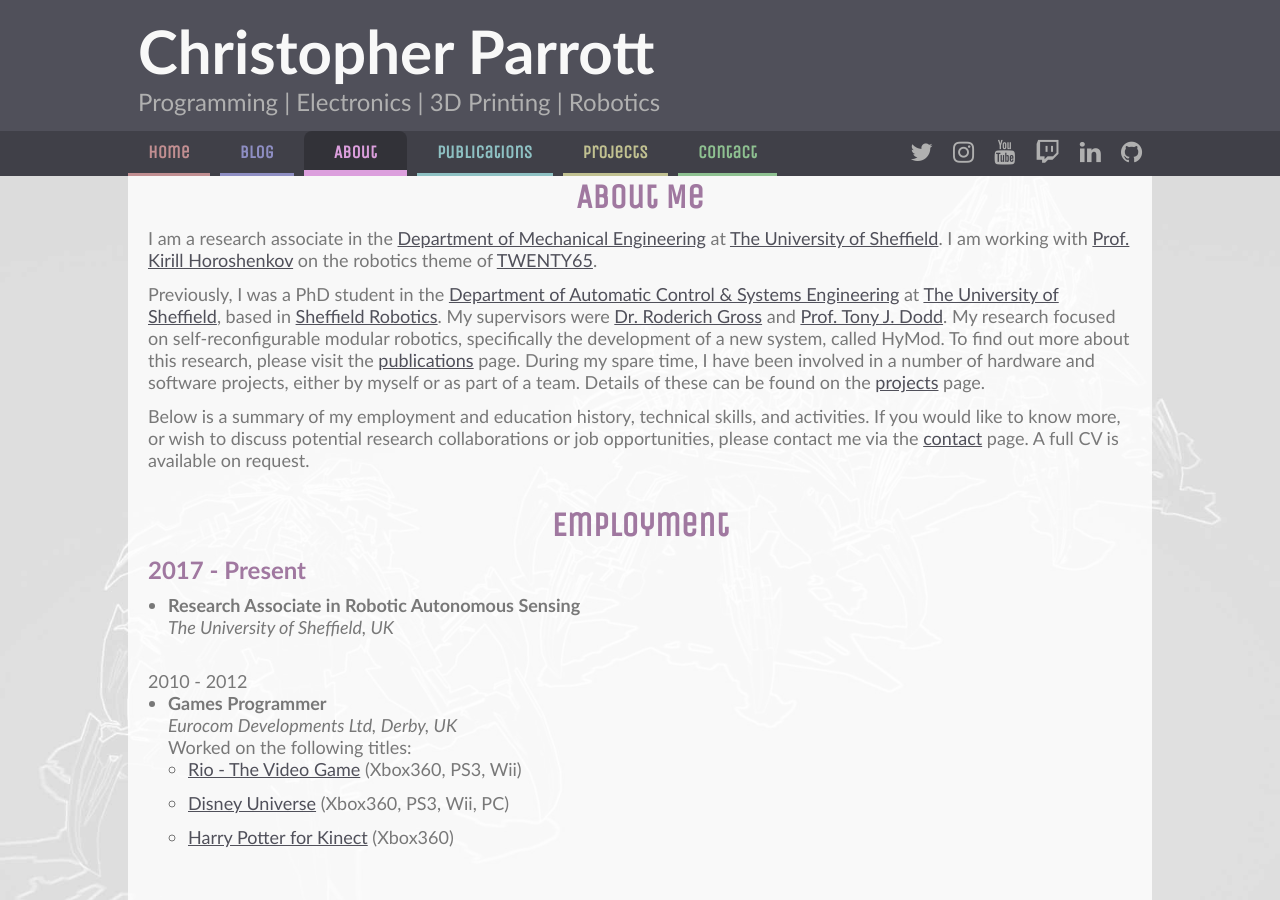
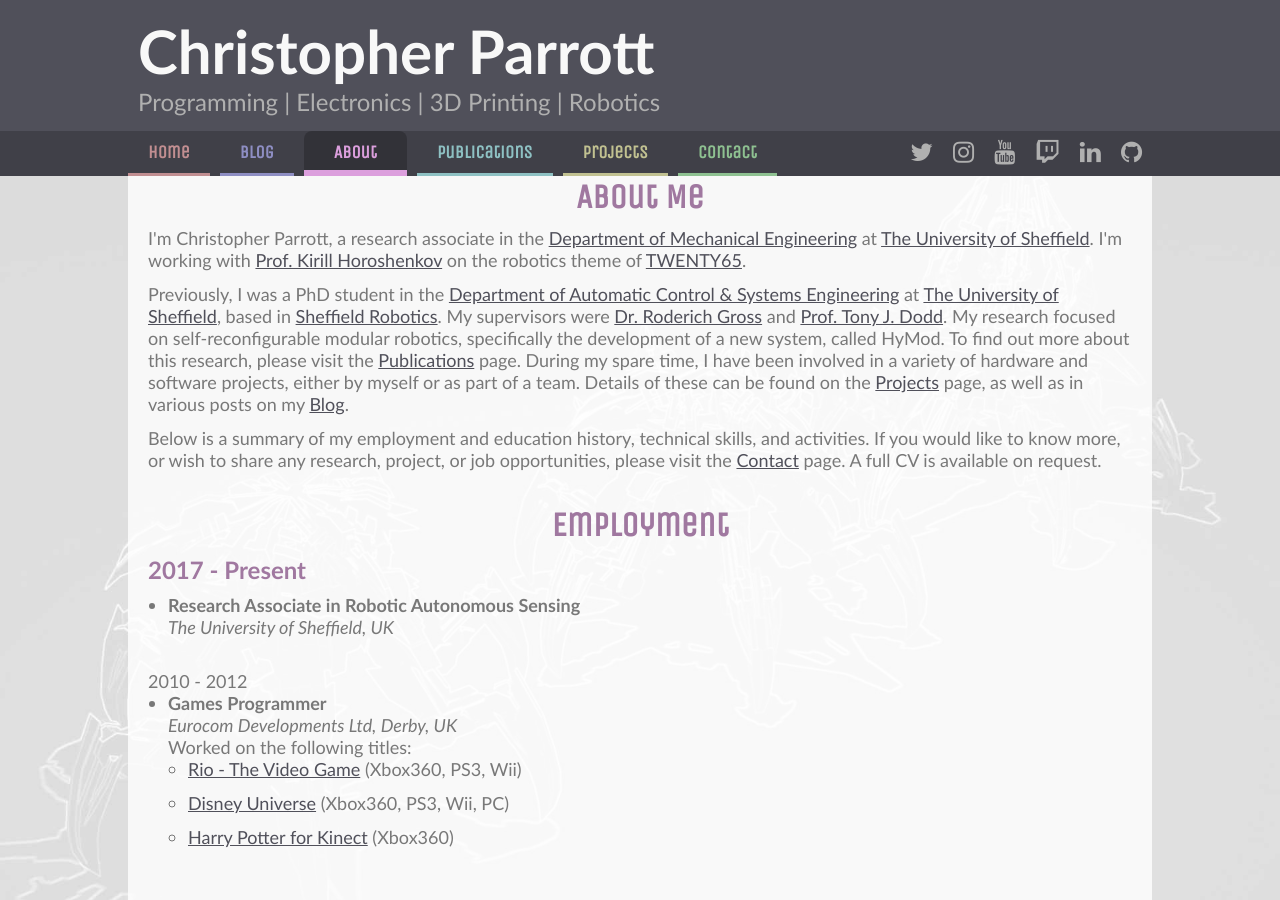
Before and after one commit to christophertmparrott/christophertmparrott.github.io, a Jekyll site: the page built from about.html, in a window 1280 px wide and 900 px high. Built offline with Jekyll 4.4.1, drawn with Linux system fonts in a browser that asks for light colours; some web fonts are replaced; some of the changed text lies outside the part shown.

Commit message:
Revised the about page text

```diff
--- a/about.html
+++ b/about.html
@@ -4,13 +4,12 @@ title: About
 description: About Christopher Parrott
 ---
 				<h2>About Me</h2>
-				<p>I am a research associate in the <a href="http://www.sheffield.ac.uk/mecheng" target="_blank">Department of Mechanical Engineering</a> at <a href="http://www.sheffield.ac.uk/" target="_blank">The University of Sheffield</a>. I am working with <a href="http://www.sheffield.ac.uk/mecheng/staff/horoshenkov" target="_blank">Prof. Kirill Horoshenkov</a> on the robotics theme of <a href="http://twenty65.ac.uk/" target="_blank">TWENTY65</a>.</p>
+				<p>I'm Christopher Parrott, a research associate in the <a href="http://www.sheffield.ac.uk/mecheng" target="_blank">Department of Mechanical Engineering</a> at <a href="http://www.sheffield.ac.uk/" target="_blank">The University of Sheffield</a>. I'm working with <a href="http://www.sheffield.ac.uk/mecheng/staff/horoshenkov" target="_blank">Prof. Kirill Horoshenkov</a> on the robotics theme of <a href="http://twenty65.ac.uk/" target="_blank">TWENTY65</a>.</p>
 
-				<p>Previously, I was a PhD student in the <a href="http://www.sheffield.ac.uk/acse" target="_blank">Department of Automatic Control & Systems Engineering</a> at <a href="http://www.sheffield.ac.uk/" target="_blank">The University of Sheffield</a>, based in <a href="http://www.sheffieldrobotics.ac.uk/" target="_blank">Sheffield Robotics</a>. My supervisors were <a href="http://www.sheffield.ac.uk/acse/staff/roderich-gross" target="_blank">Dr. Roderich Gross</a> and <a href="https://www.sheffield.ac.uk/acse/staff/tjd" target="_blank">Prof. Tony J. Dodd</a>. My research focused on self-reconfigurable modular robotics, specifically the development of a new system, called HyMod. To find out more about this research, please visit the <a href="publications.html">publications</a> page. During my spare time, I have been involved in a number of hardware and software projects, either by myself or as part of a team. Details of these can be found on the <a class="secC" href="projects.html">projects</a> page. </p>
+				<p>Previously, I was a PhD student in the <a href="http://www.sheffield.ac.uk/acse" target="_blank">Department of Automatic Control & Systems Engineering</a> at <a href="http://www.sheffield.ac.uk/" target="_blank">The University of Sheffield</a>, based in <a href="http://www.sheffieldrobotics.ac.uk/" target="_blank">Sheffield Robotics</a>. My supervisors were <a href="http://www.sheffield.ac.uk/acse/staff/roderich-gross" target="_blank">Dr. Roderich Gross</a> and <a href="https://www.sheffield.ac.uk/acse/staff/tjd" target="_blank">Prof. Tony J. Dodd</a>. My research focused on self-reconfigurable modular robotics, specifically the development of a new system, called HyMod. To find out more about this research, please visit the <a href="../publications/">Publications</a> page. During my spare time, I have been involved in a variety of hardware and software projects, either by myself or as part of a team. Details of these can be found on the <a href="../projects/">Projects</a> page, as well as in various posts on my <a href="../blog/">Blog</a>. </p>
 
-				<p>Below is a summary of my employment and education history, technical skills, and activities. If you would like to know more, or wish to discuss potential research collaborations or job opportunities, please contact me via the <a href="contact.html">contact</a> page. A full CV is available on request.</p>
+				<p>Below is a summary of my employment and education history, technical skills, and activities. If you would like to know more, or wish to share any research, project, or job opportunities, please visit the <a href="../contact/">Contact</a> page. A full CV is available on request.</p>
 				<br />
-
 
 				<h2>Employment</h2>
 				<h3>2017 - Present</h3>
```
Also changed, not shown: other parts of about.html (+1 -1 lines).
